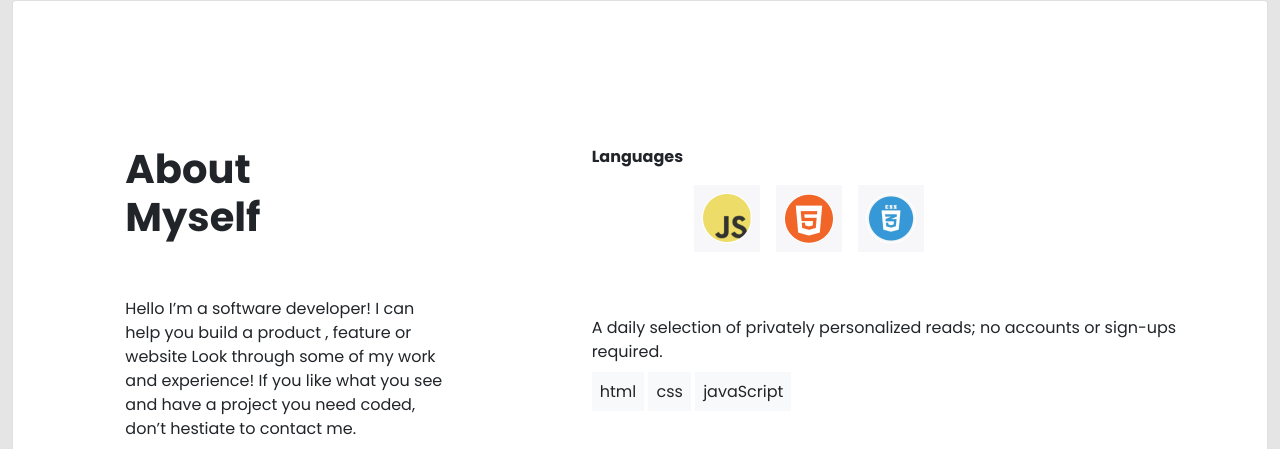
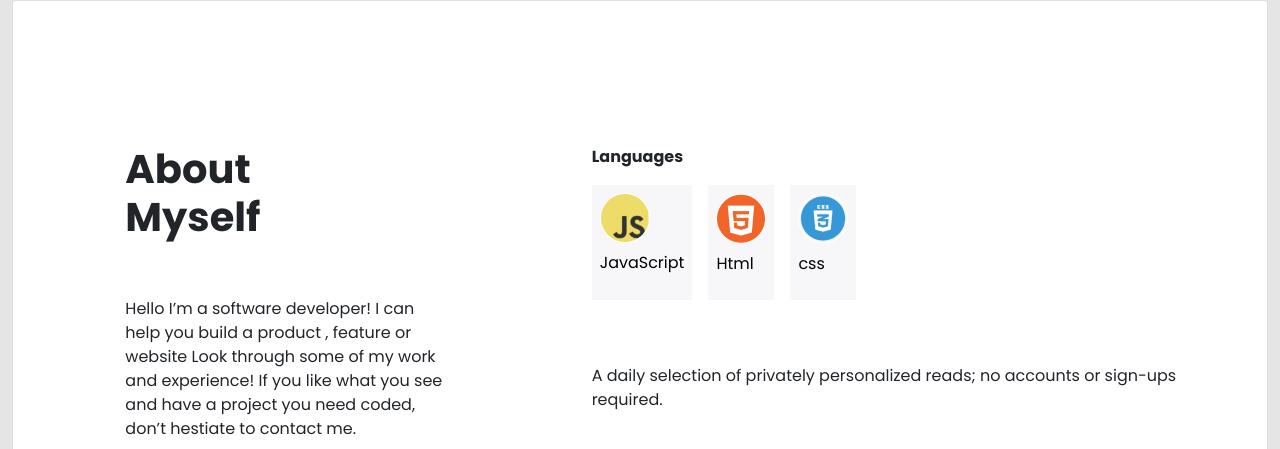
Before and after one commit to shahira-sadat/portfolio-bootstrap, a plain HTML site: page index.html in a window 1280 px wide. Shown: the part 2337-2786 px from the top of the page. Drawn offline with nearby package versions, Linux system fonts and the light colour scheme.

```diff
--- a/index.html
+++ b/index.html
@@ -242,28 +242,31 @@
             <div class="col-md-8">
                 <div class="card-body py-5 offset-2 mt-5">
                     <p class="card-title fw-bold ">Languages</p>
-                    <ul class="list-unstyled d-flex justify-content-start gap-3 offset-2 mb-5 mt-3">
+                    <ul class="list-unstyled d-flex justify-content-start gap-3 mb-5 mt-3">
                         <li class="p-2" style="background-color: #F7F7F9">
-                            <a class="col" href="https://twitter.com/belkaiduus" target="_blank" rel="noopener">
-                                <img rel="noreferrer" src="images/javaScript.png" alt="Twitter Logo">
+                            <a class="col text-decoration-none text-black" href="https://medium.com/" target="_blank" rel="noopener">
+                                <img rel="noreferrer" src="images/javaScript.png" alt="Medium Logo">
+                                <p class="pt-2">JavaScript</p>
                             </a>
                         </li>
                         <li class="p-2" style="background-color: #F7F7F9">
-                            <a class="col" href="https://linkedin.com/in/belkaidus" target="_blank" rel="noopener">
-                                <img rel="noreferrer" src="images/html.png" alt="Linkedin Logo">
+                            <a class="col text-decoration-none text-black" href="https://medium.com/" target="_blank" rel="noopener">
+                                <img rel="noreferrer" src="images/html.png" alt="Medium Logo">
+                                <p class="pt-2">Html</p>
                             </a>
                         </li>
                         <li class="p-2" style="background-color: #F7F7F9">
-                            <a class="col" href="https://medium.com/" target="_blank" rel="noopener">
+                            <a class="col text-decoration-none text-black" href="https://medium.com/" target="_blank" rel="noopener">
                                 <img rel="noreferrer" src="images/css.png" alt="Medium Logo">
+                                <p class="pt-2">css</p>
                             </a>
+
                         </li>
                     </ul>
                     <p class="card-text pt-3">A daily selection of privately personalized reads; no accounts or sign-ups
                         required.</p>
-                    <span class="p-2 bg-light">html</span>
-                    <span class="p-2 bg-light">css</span>
-                    <span class="p-2 bg-light">javaScript</span><br>
+
+
 
                     <button class="btn btn-md btn-outline-primary mt-5 ">See Project</button>
                 </div>
```
